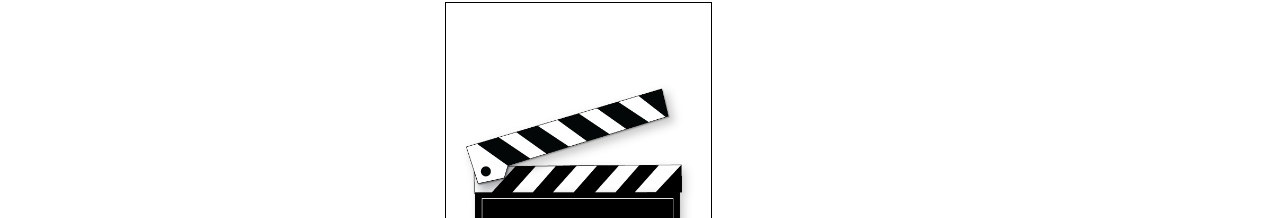
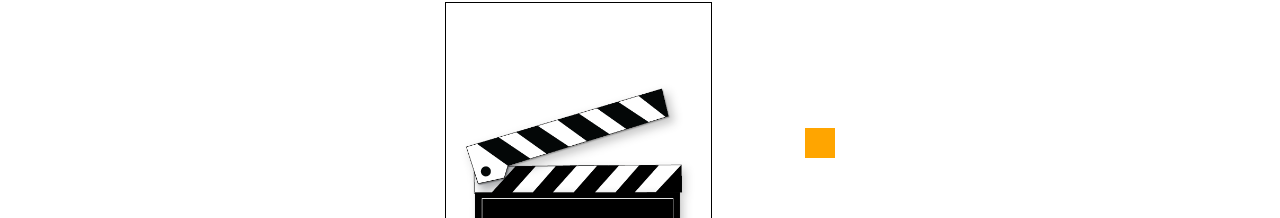
Before and after one commit to BastianHarttung/Happy-End-Movies, a React (Create React App) app: page /detailansicht in a window 1280 px wide. Shown: the part 188-406 px from the top of the page. Built offline with nearby package versions, Linux system fonts and the light colour scheme.

Commit message:
show voting

```diff
--- a/src/components/DetailAnsicht.js
+++ b/src/components/DetailAnsicht.js
@@ -15,9 +15,17 @@ const DetailAnsicht = (props) => {
                      alt="Poster"/>
                 <div className={classes.detailsContainer}>
                     <h3>{props.movie.title}</h3>
-                    <div>
-                        {genres.map( (genre,index) => {return <div key={index}>{genre}</div>} )}
+
+                    <div className={classes.filmInfos}>
+                        <div>
+                            {genres.map((genre, index) => {
+                                return <div key={index}>{genre}</div>
+                            })}
+                        </div>
+                        <div className={classes.voting}>{props.movie.vote_average}</div>
                     </div>
+
+
                     <div>{props.movie.overview}</div>
                     <button>Happy End ?</button>
 
--- a/src/components/DetailAnsicht.module.css
+++ b/src/components/DetailAnsicht.module.css
@@ -21,3 +21,22 @@
     flex-direction: column;
     justify-content: space-between;
 }
+
+.detailsContainer h3 {
+    margin-top: 5px;
+    margin-bottom: 10px;
+}
+
+.filmInfos {
+    display: flex;
+    justify-content: space-between;
+}
+
+.voting {
+    width: 30px;
+    height: 30px;
+    background-color: orange;
+    display: flex;
+    justify-content: center;
+    align-items: center;
+}
```
